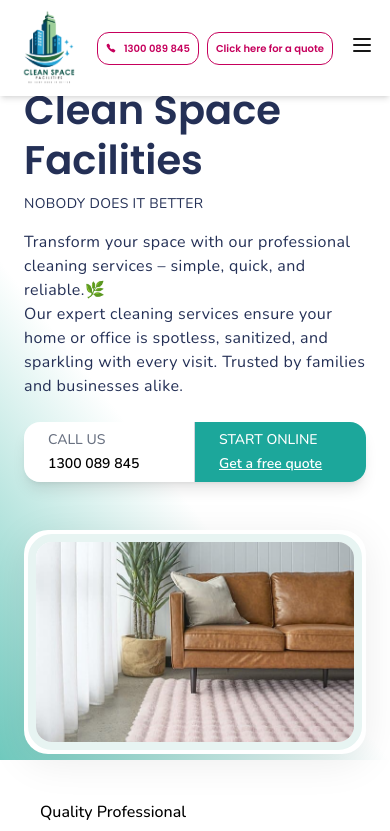
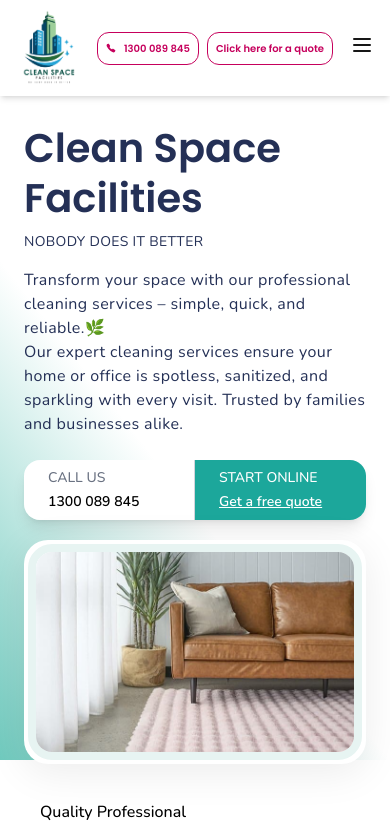
Before and after one commit to Tharaka-98/darwin-cleaning-site, a Next.js app: page / in a window 390 px wide. Shown: the top 831 px of the page. Built offline with nearby package versions, Linux system fonts and the light colour scheme; a web font is replaced by a local one.

Commit message:
pdding added

```diff
--- a/src/components/heroSection/index.tsx
+++ b/src/components/heroSection/index.tsx
@@ -15,7 +15,7 @@ export default function HeroSection() {
       />
 
       {/* Overlay Content */}
-      <div className="absolute inset-0 px-6 pt-20 lg:px-10 xl:px-20  z-50 flex lg:pt-48 xl:pt-44 md:pt-36 flex-col md:flex-row justify-center   md:justify-center  text-[#243056] dark:text-gray-100">
+      <div className="absolute inset-0 px-6 pt-32 lg:px-10 xl:px-20  z-50 flex lg:pt-48 xl:pt-44 md:pt-36 flex-col md:flex-row justify-center   md:justify-center  text-[#243056] dark:text-gray-100">
         <div className="w-full md:w-1/2 mb-4">
           <div className=" z-50 md:mt-28 space-y-0 md:space-y-4  ">
             <div className="text-[40px] mb-0 md:text-[50px] font-poppins lg:text-[40px] xl:text-[72px]  font-semibold leading-tight ">
@@ -61,7 +61,7 @@ export default function HeroSection() {
 
         <div className=" block md:hidden">
           {/* Left: circular photo with soft ring & shadow */}
-          <div className=" w-full mt-8 lg:mb-0">
+          <div className=" w-full mt-1 lg:mb-0">
             <div className="relative rounded-3xl bg-white dark:bg-[#0f1216] p-1 shadow-[0_8px_40px_rgba(0,0,0,0.08)] dark:shadow-none">
               <div className="rounded-3xl border-8 border-[#e7f4f2] dark:border-gray-800 overflow-hidden">
                 <Image
```
